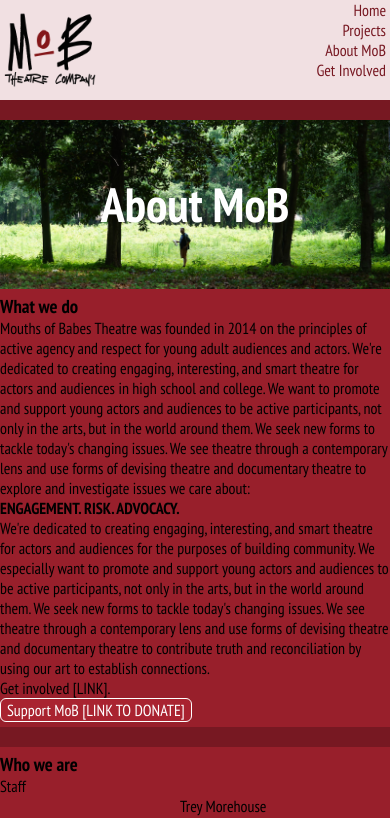
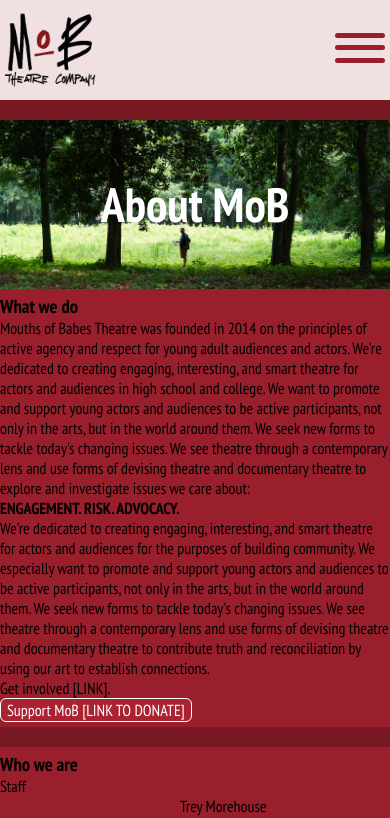
Before and after one commit to mackwick/MoB_Website_FE, a React (Vite) app: page /about in a window 390 px wide. Shown: the top 818 px of the page. Built offline with nearby package versions, Linux system fonts and the light colour scheme; a web font is replaced by a local one.

Commit message:
hamburger menu done

```diff
--- a/src/components/Header.jsx
+++ b/src/components/Header.jsx
@@ -9,7 +9,9 @@
           <img src={logo} alt="Mouths of Babes logo" className="logo" />
         </Link>
       </div>
+
       <nav className="header-menu">
+        <div className="offscreen-menu">
           <Link to="/" className="link">
             Home
           </Link>
@@ -22,6 +24,16 @@
           <Link to="/getinvolved" className="link">
             Get Involved
           </Link>
+        </div>
+
+        <div className="hamburger-menu">
+          <label htmlFor="ham-toggle">
+            <span></span>
+            <span></span>
+            <span></span>
+          </label>
+          <input type="checkbox" id="ham-toggle" />
+        </div>
       </nav>
     </div>
   );
--- a/src/index.css
+++ b/src/index.css
@@ -72,11 +72,98 @@
   background-color: rgba(255, 255, 255, 0.861);
 }
 
-.header-container > .header-menu {
-  text-align: right;
+.offscreen-menu {
   display: flex;
   flex-direction: column;
-  margin-right: 4px;
+  background-color: var(--red);
+  color: var(--cream);
+  text-align: center;
+  height: 100dvh;
+  width: 100%;
+  max-width: 450px;
+  position: fixed;
+  top: 0;
+  right: -450px;
+  z-index: 2;
+  transition: 0.3s ease;
+}
+
+#ham-toggle {
+  display: none;
+}
+
+nav:has(#ham-toggle:checked) .offscreen-menu {
+  right: 0;
+}
+
+nav:has(#ham-toggle:checked) .hamburger-menu span {
+  background-color: var(--cream);
+  z-index: 2;
+}
+
+nav:has(#ham-toggle:checked) .hamburger-menu span:nth-child(1) {
+  margin-right: 25px;
+  top: 55%;
+  transform: translate(-50%, -50%) rotate(45deg);
+  transition: 0.3s ease;
+}
+
+nav:has(#ham-toggle:checked) .hamburger-menu span:nth-child(2) {
+  opacity: 0;
+}
+
+nav:has(#ham-toggle:checked) .hamburger-menu span:nth-child(3) {
+  margin-right: 25px;
+  top: 45%;
+  transform: translate(-50%, 50%) rotate(-45deg);
+  transition: 0.3s ease;
+}
+
+.hamburger-menu {
+  margin: 20px 5px;
+  padding-top: 20px;
+  height: 50px;
+  width: 50px;
+  margin-left: auto;
+  position: relative;
+}
+
+.hamburger-menu span {
+  height: 5px;
+  width: 100%;
+  background-color: var(--red);
+  border-radius: 25px;
+  position: absolute;
+  transition: 0.3s ease;
+}
+
+.hamburger-menu span:nth-child(1) {
+  top: 25%;
+}
+
+.hamburger-menu span:nth-child(2) {
+  top: 50%;
+}
+
+.hamburger-menu span:nth-child(3) {
+  top: 75%;
+}
+
+.hamburger-menu:hover {
+  cursor: pointer;
+}
+
+.offscreen-menu > .link,
+.offscreen-menu > button {
+  padding: 20px 15px 0 20px;
+  color: var(--light);
+  font-size: 26px;
+  background: none;
+  border: none;
+}
+
+.offscreen-menu > .cl-rootBox {
+  margin: 20px auto 0 auto;
 }
 
 /*-----------------  FOOTER  -----------------*/
@@ -182,7 +269,7 @@
   margin: 10px;
 }
 
-.home-bio-links > button {
+.home-bio-links .home-bio-one-link {
   width: 120px;
   height: 40px;
 }
@@ -303,7 +390,7 @@
 
 @media screen and (min-width: 650px) {
   /*********************    LANDING    *************************/
-  .home-bio-links > button {
+  .home-bio-links .home-bio-one-link {
     width: 10rem;
     height: 3rem;
     font-size: 18px;
@@ -369,6 +456,10 @@
     height: 150px;
   }
 
+  .hamburger-menu {
+    margin: 50px 25px 20px 25px;
+  }
+
   .brief-bio {
     font-size: 22px;
   }
@@ -392,6 +483,27 @@
 }
 
 @media screen and (min-width: 1440px) {
+  .hamburger-menu {
+    display: none;
+  }
+
+  .offscreen-menu > .link {
+    padding: 0;
+    font-size: 20px;
+    text-align: right;
+    display: flex;
+    flex-direction: column;
+    margin-right: 4px;
+  }
+
+  .offscreen-menu {
+    background-color: rgba(255, 255, 255, 0);
+    color: var(--darkred);
+    height: 10%;
+    position: unset;
+    padding-top: 30px;
+  }
+
   .landing-video {
     display: contents;
   }
@@ -417,7 +529,7 @@
     padding: 0 20px 20px 20px;
   }
 
-  .home-bio-links > button {
+  .home-bio-links .home-bio-one-link {
     width: 12rem;
     height: 4rem;
     font-size: 22px;
@@ -464,4 +576,8 @@
   .footer-reference {
     font-size: 14px;
   }
+
+  .header-container {
+    padding: 10px;
+  }
 }
--- a/src/pages/Landing.jsx
+++ b/src/pages/Landing.jsx
@@ -15,8 +15,15 @@
           theatre-going experience that empowers audience members to reflect on
           their community to promote healing, growth, and engagement.
           <div className="home-bio-links">
-            <button>Learn More</button>
-            <button>Support MoB</button>
+            <a href="/about">
+              <button className="learn-more-button home-bio-one-link">
+                Learn More
+              </button>
+            </a>
+            <a href="https://www.paypal.com/donate/?hosted_button_id=6JDGLM3KV8FNY">
+              {" "}
+              <button className="home-bio-one-link">Support MoB</button>
+            </a>
           </div>
         </div>
         <div className="landing-video">
@@ -31,7 +38,9 @@
           search for light within darkness - for audiences and artists alike.
         </p>
         <div className="home-teaser-link">
-          <button className="teaser-button">GET TICKETS</button>
+          <a href="">
+            <button className="teaser-button">GET TICKETS</button>
+          </a>
         </div>
       </div>
       <div className="latest-news">
```
Lines whose indentation alone changed are shown as unchanged.
